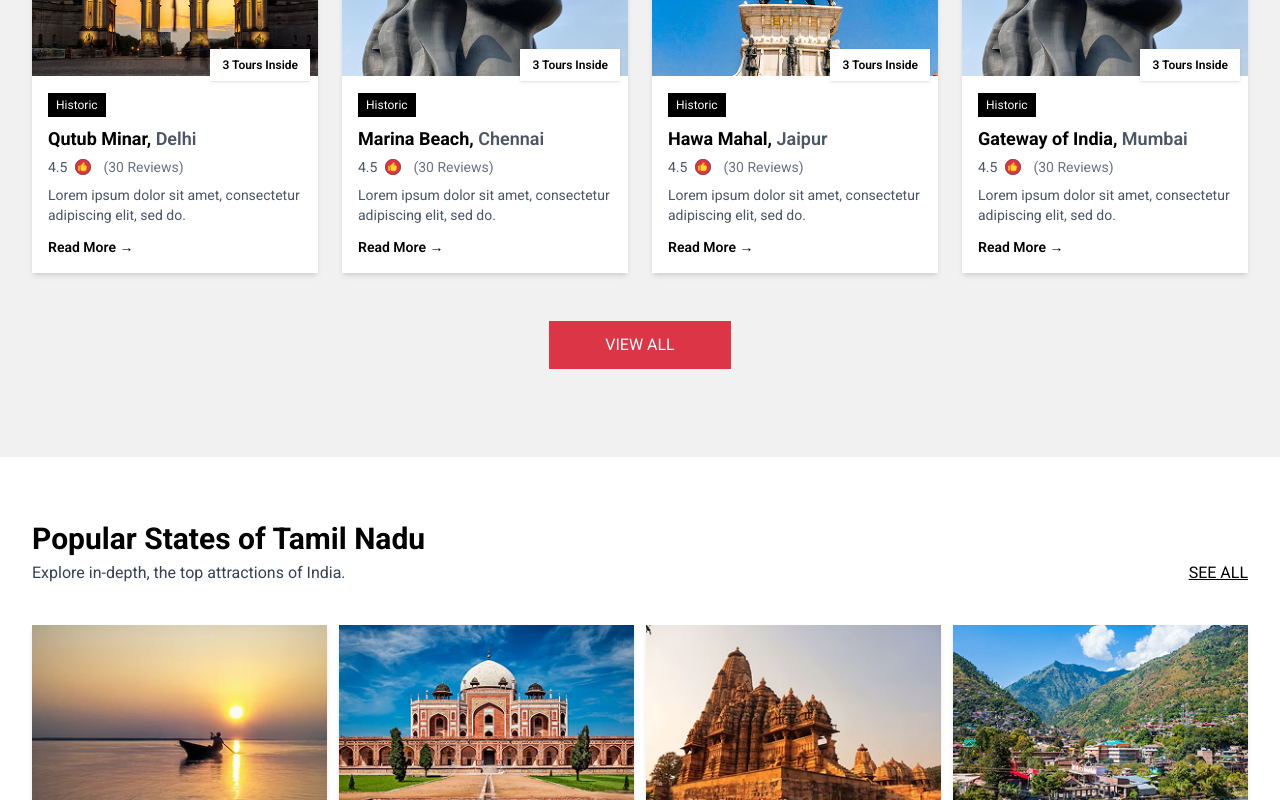
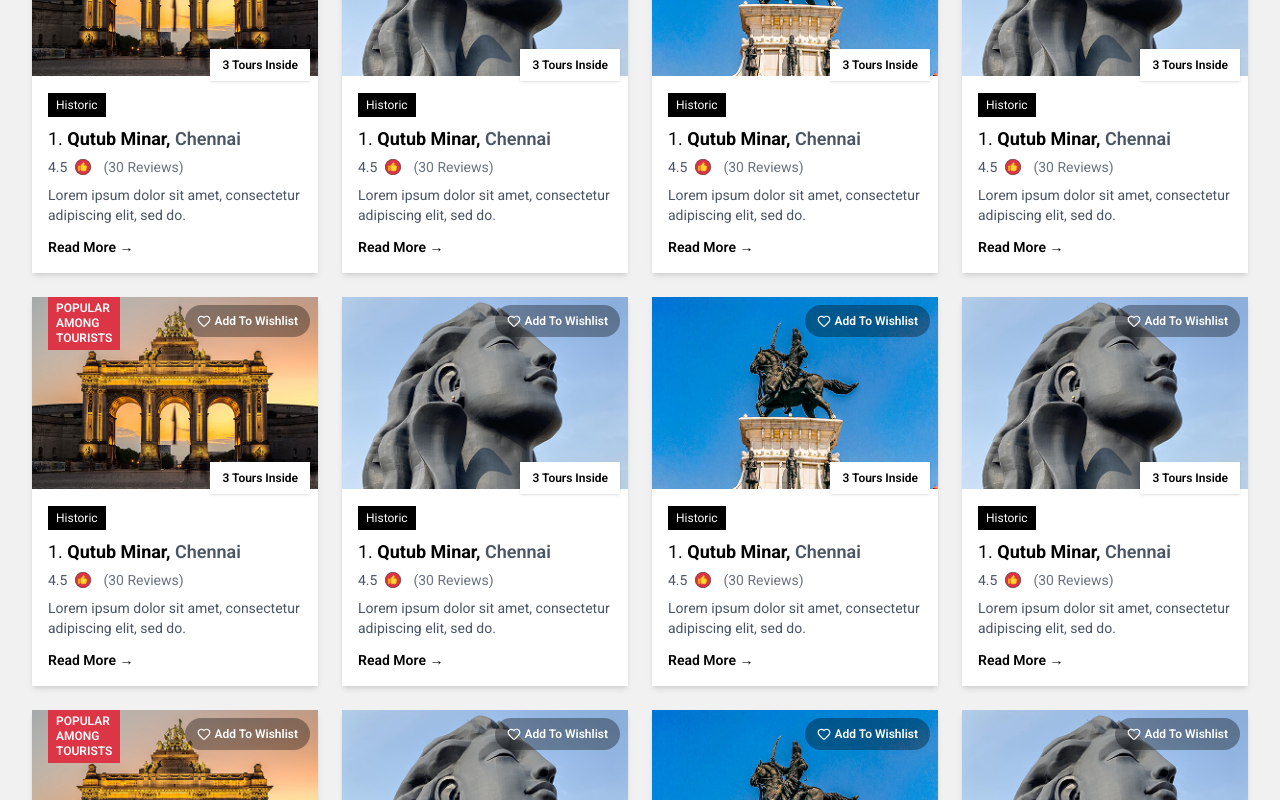
Before and after one commit to pipul014/mern-india-together, a React (Vite) app: page /india-country in a window 1280 px wide. Shown: the part 3320-4120 px from the top of the page. Built offline with nearby package versions, Linux system fonts and the light colour scheme.

Commit message:
first commit

```diff
--- a/src/components/IndiaCountry/IndiaCountryAttractions.jsx
+++ b/src/components/IndiaCountry/IndiaCountryAttractions.jsx
@@ -240,18 +240,17 @@
 
 import React from "react";
 import { Heart } from "lucide-react";
-import { Link } from "react-router-dom"; // ✅ added
 import IndiaCard1 from "../../assets/images/IndiaCountry/IndiaCard1.png";
 import IndiaCard2 from "../../assets/images/IndiaCountry/IndiaCard2.png";
 import IndiaCard3 from "../../assets/images/IndiaCountry/IndiaCard3.png";
 import thumbUpIcon from "../../assets/images/destinations/thumb-up_svgrepo.com.svg";
-
+import { Link } from "react-router-dom"; // <-- make sure to import Link
 const places = [
   {
     id: 1,
     image: IndiaCard1,
     title: "Qutub Minar, ",
-    title2: "Delhi",
+    title2: "Chennai",
     rating: 4.5,
     reviews: 30,
     tag: "Popular Among Tourists",
@@ -259,7 +258,7 @@ const places = [
   {
     id: 2,
     image: IndiaCard2,
-    title: "Marina Beach, ",
+    title: "Qutub Minar, ",
     title2: "Chennai",
     rating: 4.5,
     reviews: 30,
@@ -267,16 +266,115 @@ const places = [
   {
     id: 3,
     image: IndiaCard3,
-    title: "Hawa Mahal, ",
-    title2: "Jaipur",
+    title: "Qutub Minar, ",
+    title2: "Chennai",
     rating: 4.5,
     reviews: 30,
   },
   {
     id: 4,
     image: IndiaCard2,
-    title: "Gateway of India, ",
-    title2: "Mumbai",
+    title: "Qutub Minar, ",
+    title2: "Chennai",
+    rating: 4.5,
+    reviews: 30,
+  },
+  {
+    id: 5,
+    image: IndiaCard1,
+    title: "Qutub Minar, ",
+    title2: "Chennai",
+    rating: 4.5,
+    reviews: 30,
+    tag: "Popular Among Tourists",
+  },
+  {
+    id: 6,
+    image: IndiaCard2,
+    title: "Qutub Minar, ",
+    title2: "Chennai",
+    rating: 4.5,
+    reviews: 30,
+  },
+  {
+    id: 7,
+    image: IndiaCard3,
+    title: "Qutub Minar, ",
+    title2: "Chennai",
+    rating: 4.5,
+    reviews: 30,
+  },
+  {
+    id: 8,
+    image: IndiaCard2,
+    title: "Qutub Minar, ",
+    title2: "Chennai",
+    rating: 4.5,
+    reviews: 30,
+  },
+  {
+    id: 9,
+    image: IndiaCard1,
+    title: "Qutub Minar, ",
+    title2: "Chennai",
+    rating: 4.5,
+    reviews: 30,
+    tag: "Popular Among Tourists",
+  },
+  {
+    id: 10,
+    image: IndiaCard2,
+    title: "Qutub Minar, ",
+    title2: "Chennai",
+    rating: 4.5,
+    reviews: 30,
+  },
+  {
+    id: 11,
+    image: IndiaCard3,
+    title: "Qutub Minar, ",
+    title2: "Chennai",
+    rating: 4.5,
+    reviews: 30,
+  },
+  {
+    id: 12,
+    image: IndiaCard2,
+    title: "Qutub Minar, ",
+    title2: "Chennai",
+    rating: 4.5,
+    reviews: 30,
+  },
+  {
+    id: 13,
+    image: IndiaCard1,
+    title: "Qutub Minar, ",
+    title2: "Chennai",
+    rating: 4.5,
+    reviews: 30,
+    tag: "Popular Among Tourists",
+  },
+  {
+    id: 14,
+    image: IndiaCard2,
+    title: "Qutub Minar, ",
+    title2: "Chennai",
+    rating: 4.5,
+    reviews: 30,
+  },
+  {
+    id: 15,
+    image: IndiaCard3,
+    title: "Qutub Minar, ",
+    title2: "Chennai",
+    rating: 4.5,
+    reviews: 30,
+  },
+  {
+    id: 16,
+    image: IndiaCard2,
+    title: "Qutub Minar, ",
+    title2: "Chennai",
     rating: 4.5,
     reviews: 30,
   },
@@ -284,6 +382,7 @@ const places = [
 
 const IndiaCountryAttractions = () => {
   return (
+    <>
       <div className="bg-[#F1F1F1] px-4 sm:px-6 md:px-8 py-16">
         <div className="flex items-end justify-between">
           <div>
@@ -292,16 +391,17 @@ const IndiaCountryAttractions = () => {
               Explore in-depth, the top attractions of India.
             </p>
           </div>
-        <p className="underline uppercase cursor-pointer">See All</p>
+          <p className="underline uppercase">See All</p>
         </div>
 
         {/* card section */}
         <div className="py-6">
           <div className="grid grid-cols-1 sm:grid-cols-2 lg:grid-cols-4 gap-6">
             {places.map((place) => (
-            <div
+              <Link
                 key={place.id}
-              className="bg-white shadow-md overflow-hidden hover:shadow-lg transition relative"
+                to="/attraction" // or dynamically `/attraction/${place.id}`
+                className="bg-white shadow-md overflow-hidden hover:shadow-lg transition block"
               >
                 {/* Image Section */}
                 <div className="relative">
@@ -319,7 +419,10 @@ const IndiaCountryAttractions = () => {
                   )}
 
                   {/* Wishlist Button */}
-                <button className="absolute top-2 right-2 bg-[#00000057] bg-opacity-50 text-white text-xs font-semibold px-3 py-2 rounded-full flex items-center gap-1 hover:bg-opacity-70 transition">
+                  <button
+                    onClick={(e) => e.stopPropagation()} // Prevent navigation when clicking wishlist
+                    className="absolute top-2 right-2 bg-[#00000057] bg-opacity-50 text-white text-xs font-semibold px-3 py-2 rounded-full flex items-center gap-1 hover:bg-opacity-70 transition"
+                  >
                     <Heart size={14} /> Add To Wishlist
                   </button>
 
@@ -334,20 +437,13 @@ const IndiaCountryAttractions = () => {
                   <span className="inline-block bg-black text-white text-xs px-2 py-1 mb-2">
                     Historic
                   </span>
-
-                {/* ✅ Clickable Title Link */}
-                <h3 className="text-lg">
-                  <Link
-                    to={`/attraction?name=${encodeURIComponent(place.title2)}`}
-                    className="hover:underline"
-                  >
-                    <span className="text-black font-bold">{place.title}</span>
+                  <h3 className=" text-lg">
+                    1.{" "}
+                    <span className="text-black font-bold">{place.title}</span>{" "}
                     <span className="text-gray-600 font-semibold">
                       {place.title2}
                     </span>
-                  </Link>
                   </h3>
-
                   <p className="text-sm text-gray-600 flex items-center mt-1">
                     {place.rating}{" "}
                     <img
@@ -359,21 +455,19 @@ const IndiaCountryAttractions = () => {
                       ({place.reviews} Reviews)
                     </span>
                   </p>
-
                   <p className="text-gray-600 text-sm mt-2">
                     Lorem ipsum dolor sit amet, consectetur adipiscing elit, sed
                     do.
                   </p>
 
-                {/* ✅ Read More also navigates to attraction */}
-                <Link
-                  to={`/attraction?name=${encodeURIComponent(place.title2)}`}
+                  <button
+                    onClick={(e) => e.stopPropagation()} // Prevent navigation on "Read More"
                     className="text-black font-semibold text-sm mt-3 flex items-center hover:underline"
                   >
                     Read More →
+                  </button>
+                </div>
               </Link>
-              </div>
-            </div>
             ))}
           </div>
 
@@ -384,7 +478,235 @@ const IndiaCountryAttractions = () => {
           </div>
         </div>
       </div>
+    </>
   );
 };
 
 export default IndiaCountryAttractions;
+
+// import React from "react";
+// import { Heart } from "lucide-react";
+// import { Link } from "react-router-dom";
+// import IndiaCard1 from "../../assets/images/IndiaCountry/IndiaCard1.png";
+// import IndiaCard2 from "../../assets/images/IndiaCountry/IndiaCard2.png";
+// import IndiaCard3 from "../../assets/images/IndiaCountry/IndiaCard3.png";
+// import thumbUpIcon from "../../assets/images/destinations/thumb-up_svgrepo.com.svg";
+
+// const places = [
+//   {
+//     id: 1,
+//     image: IndiaCard1,
+//     title: "Qutub Minar, ",
+//     title2: "Chennai",
+//     rating: 4.5,
+//     reviews: 30,
+//     tag: "Popular Among Tourists",
+//   },
+//   {
+//     id: 2,
+//     image: IndiaCard2,
+//     title: "Qutub Minar, ",
+//     title2: "Chennai",
+//     rating: 4.5,
+//     reviews: 30,
+//   },
+//   {
+//     id: 3,
+//     image: IndiaCard3,
+//     title: "Qutub Minar, ",
+//     title2: "Chennai",
+//     rating: 4.5,
+//     reviews: 30,
+//   },
+//   {
+//     id: 4,
+//     image: IndiaCard2,
+//     title: "Qutub Minar, ",
+//     title2: "Chennai",
+//     rating: 4.5,
+//     reviews: 30,
+//   },
+//   {
+//     id: 5,
+//     image: IndiaCard1,
+//     title: "Qutub Minar, ",
+//     title2: "Chennai",
+//     rating: 4.5,
+//     reviews: 30,
+//     tag: "Popular Among Tourists",
+//   },
+//   {
+//     id: 6,
+//     image: IndiaCard2,
+//     title: "Qutub Minar, ",
+//     title2: "Chennai",
+//     rating: 4.5,
+//     reviews: 30,
+//   },
+//   {
+//     id: 7,
+//     image: IndiaCard3,
+//     title: "Qutub Minar, ",
+//     title2: "Chennai",
+//     rating: 4.5,
+//     reviews: 30,
+//   },
+//   {
+//     id: 8,
+//     image: IndiaCard2,
+//     title: "Qutub Minar, ",
+//     title2: "Chennai",
+//     rating: 4.5,
+//     reviews: 30,
+//   },
+//   {
+//     id: 9,
+//     image: IndiaCard1,
+//     title: "Qutub Minar, ",
+//     title2: "Chennai",
+//     rating: 4.5,
+//     reviews: 30,
+//     tag: "Popular Among Tourists",
+//   },
+//   {
+//     id: 10,
+//     image: IndiaCard2,
+//     title: "Qutub Minar, ",
+//     title2: "Chennai",
+//     rating: 4.5,
+//     reviews: 30,
+//   },
+//   {
+//     id: 11,
+//     image: IndiaCard3,
+//     title: "Qutub Minar, ",
+//     title2: "Chennai",
+//     rating: 4.5,
+//     reviews: 30,
+//   },
+//   {
+//     id: 12,
+//     image: IndiaCard2,
+//     title: "Qutub Minar, ",
+//     title2: "Chennai",
+//     rating: 4.5,
+//     reviews: 30,
+//   },
+//   {
+//     id: 13,
+//     image: IndiaCard1,
+//     title: "Qutub Minar, ",
+//     title2: "Chennai",
+//     rating: 4.5,
+//     reviews: 30,
+//     tag: "Popular Among Tourists",
+//   },
+//   {
+//     id: 14,
+//     image: IndiaCard2,
+//     title: "Qutub Minar, ",
+//     title2: "Chennai",
+//     rating: 4.5,
+//     reviews: 30,
+//   },
+//   {
+//     id: 15,
+//     image: IndiaCard3,
+//     title: "Qutub Minar, ",
+//     title2: "Chennai",
+//     rating: 4.5,
+//     reviews: 30,
+//   },
+//   {
+//     id: 16,
+//     image: IndiaCard2,
+//     title: "Qutub Minar, ",
+//     title2: "Chennai",
+//     rating: 4.5,
+//     reviews: 30,
+//   },
+// ];
+
+// const IndiaCountryAttractions = () => {
+//   return (
+//     <section className="w-full bg-[#F1F1F1] px-4 sm:px-6 lg:px-12 py-12 flex flex-col gap-8">
+//       {/* Header */}
+//       <div className="flex items-end justify-between">
+//         <div>
+//           <h1 className="text-3xl font-bold">Top Attractions of India</h1>
+//           <p className="text-gray-700 mt-1">
+//             Explore in-depth, the top attractions of India.
+//           </p>
+//         </div>
+//         <p className="underline uppercase cursor-pointer">See All</p>
+//       </div>
+
+//       {/* Cards Grid */}
+//       <div className="grid grid-cols-1 sm:grid-cols-2 lg:grid-cols-4 gap-6">
+//         {places.map((place, index) => (
+//           <Link
+//             key={place.id}
+//             to="/attraction"
+//             className="relative w-full shadow-md overflow-hidden group bg-white hover:shadow-xl transition-all duration-300"
+//           >
+//             {/* Image Section */}
+//             <div className="relative w-full h-[220px] overflow-hidden">
+//               <img
+//                 src={place.image}
+//                 alt={place.title}
+//                 className="w-full h-full object-cover transition-transform duration-500 group-hover:scale-105"
+//               />
+
+//               {/* Wishlist Button */}
+//               <button className="absolute top-2 right-2 bg-black/50 text-white text-xs font-semibold px-3 py-2 rounded-full flex items-center gap-1 hover:bg-black/70 transition">
+//                 <Heart size={14} /> Add To Wishlist
+//               </button>
+
+//               {/* Tag */}
+//               {place.tagText && (
+//                 <div className="absolute top-2 left-2 bg-[#DC3545] text-white text-xs font-semibold px-2 py-1 rounded">
+//                   {place.tagText}
+//                 </div>
+//               )}
+//             </div>
+
+//             {/* Card Content */}
+//             <div className="flex flex-col justify-between h-[230px] border-t border-gray-100 p-4">
+//               <div className="flex flex-col gap-2">
+//                 <h3 className="text-black font-medium text-[17px] leading-tight line-clamp-2 hover:underline">
+//                   {index + 1}. {place.title}
+//                   <span className="text-gray-600 font-semibold">
+//                     {place.title2}
+//                   </span>
+//                 </h3>
+
+//                 <div className="flex items-center gap-2">
+//                   <span className="text-gray-700 text-sm">{place.rating}</span>
+//                   <img
+//                     src={thumbUpIcon}
+//                     alt="Thumb Up"
+//                     className="w-4 h-4 object-contain"
+//                   />
+//                   <span className="text-gray-500 text-sm">
+//                     ({place.reviews} Reviews)
+//                   </span>
+//                 </div>
+
+//                 <p className="text-gray-600 text-sm mt-2">
+//                   Lorem ipsum dolor sit amet, consectetur adipiscing elit, sed
+//                   do.
+//                 </p>
+//               </div>
+
+//               <button className="text-black font-semibold text-sm mt-3 flex items-center hover:underline">
+//                 Read More →
+//               </button>
+//             </div>
+//           </Link>
+//         ))}
+//       </div>
+//     </section>
+//   );
+// };
+
+// export default IndiaCountryAttractions;
```
Lines whose indentation alone changed are shown as unchanged.
